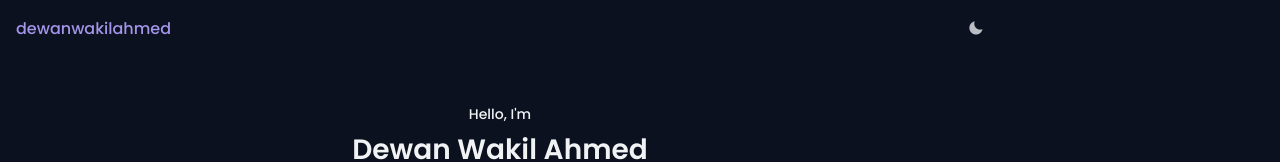
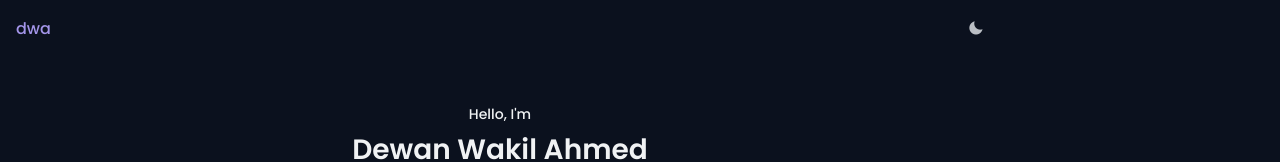
Before and after one commit to dewanwakilahmed/personal-site, a plain HTML site: page index.html in a window 1280 px wide. Shown: the top 162 px of the page. Drawn offline with nearby package versions, Linux system fonts and the light colour scheme.

Commit message:
Changed Logo Text

```diff
--- a/index.html
+++ b/index.html
@@ -29,7 +29,7 @@
     <!-- =================== HEADER =================== -->
     <header class="header" id="header">
       <nav class="nav container">
-        <a href="#" class="nav__logo">dewanwakilahmed</a>
+        <a href="#" class="nav__logo">dwa</a>
 
         <div class="nav__menu">
           <ul class="nav__list">
```
